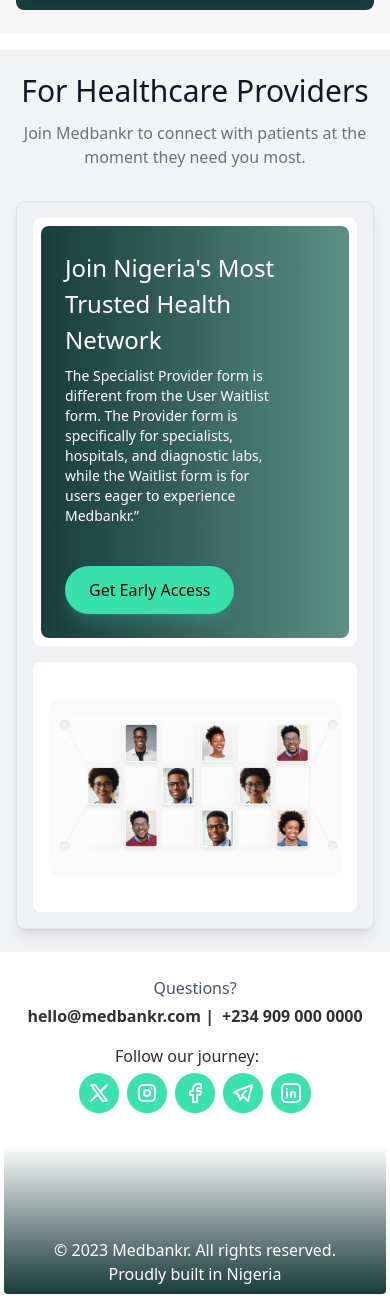
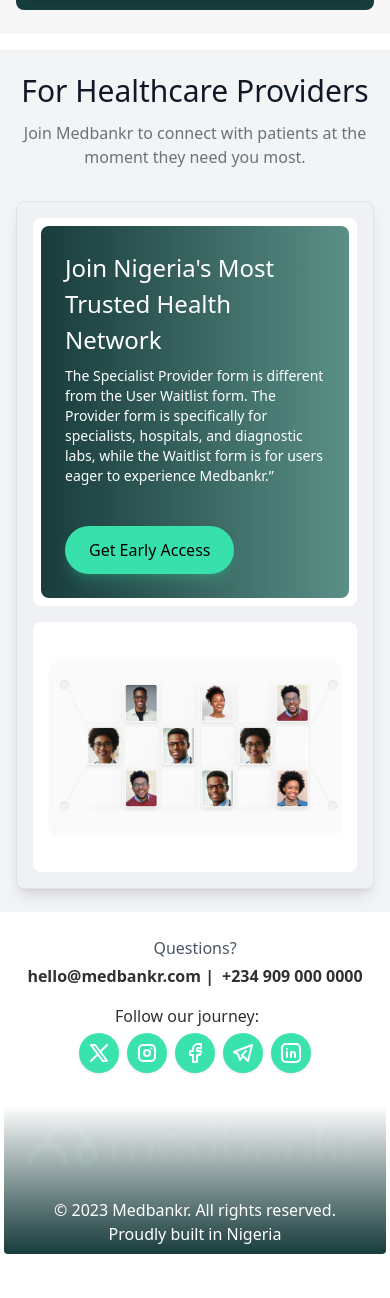
Before and after one commit to Clinzho1996/medbankr, a Next.js app: page / in a window 390 px wide. Shown: the part 3036-4334 px from the top of the page. After the commit the page ends 4294 px from the top, so only its background shows below. Built offline with nearby package versions, Linux system fonts and the light colour scheme.

Commit message:
landing forms

```diff
--- a/components/Footer.tsx
+++ b/components/Footer.tsx
@@ -81,7 +81,7 @@ const Footer: React.FC = () => {
 					alt="Description of image"
 					width={1920}
 					height={300}
-					className="object-cover opacity-0 sm:opacity-10 w-full h-full"
+					className="object-cover opacity-10 sm:opacity-10 w-full h-full"
 					objectFit="cover"
 				/>
 				<div className="mt-8 text-center text-gray-400 flex flex-col sm:flex-row justify-between items-center">
--- a/components/Modal.tsx
+++ b/components/Modal.tsx
@@ -23,8 +23,7 @@ export default function Modal({
 					animate={{ opacity: 1 }}
 					exit={{ opacity: 0 }}
 					transition={{ duration: 0.2 }}
-					onClick={onClose} // Close when clicking the backdrop
-				>
+					onClick={onClose}>
 					<motion.div
 						className="bg-white rounded-2xl w-full max-w-md shadow-lg relative flex flex-col mx-4" // Added flex-col
 						initial={{ opacity: 0, scale: 0.95 }}
--- a/components/Providers.tsx
+++ b/components/Providers.tsx
@@ -45,7 +45,7 @@ const ProviderSection: React.FC = () => {
 							<h3 className="sm:text-[32px] text-[24px] text-white font-sequel font-normal mb-2">
 								Join Nigeria&apos;s Most Trusted Health Network
 							</h3>
-							<p className="text-white mb-6 text-sm pr-10 sm:pr-20">
+							<p className="text-white mb-6 text-sm pr-0 sm:pr-20">
 								The Specialist Provider form is different from the User Waitlist
 								form. The Provider form is specifically for specialists,
 								hospitals, and diagnostic labs, while the Waitlist form is for
```
